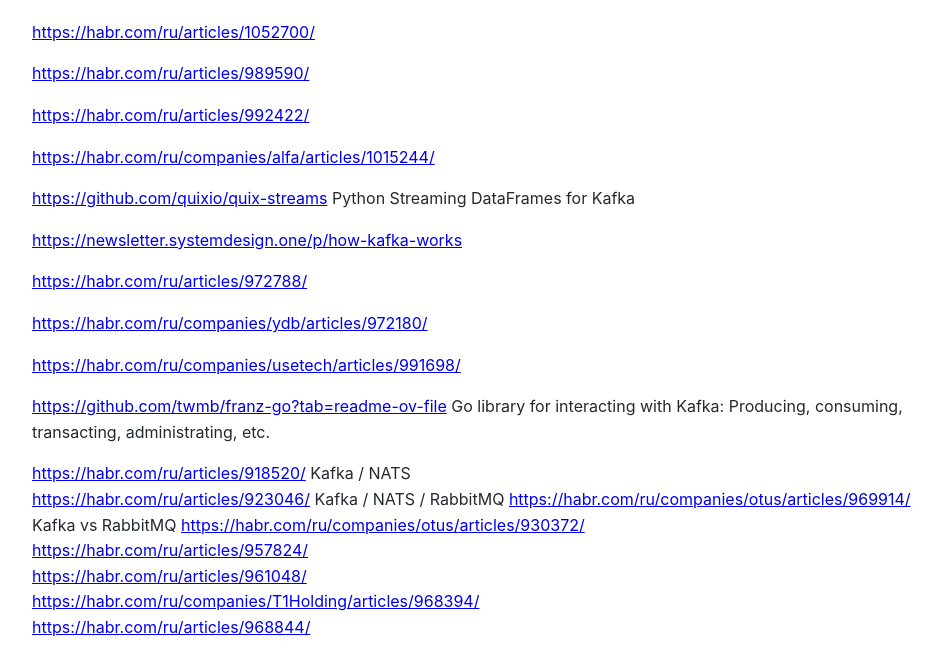
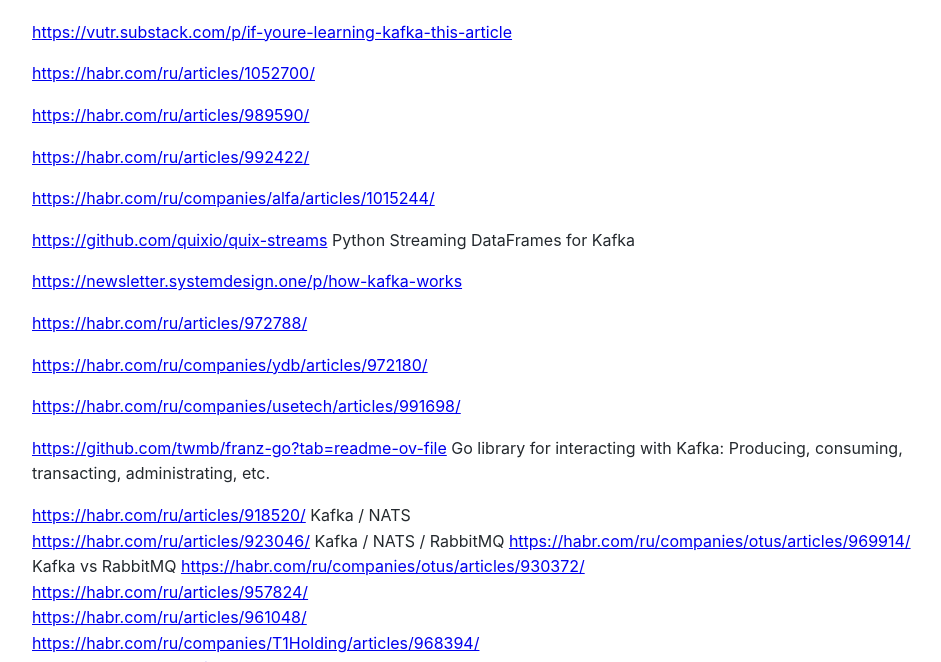
Before and after one commit to Michael-Lubinsky/michael-lubinsky.github.com, a Jekyll site: the page built from kafka/kafka.md, in a window 1280 px wide and 900 px high, scrolled down 1215 px, cut to the strip 238-900 px from the top of the window. Shown: the whole strip, without its empty margins (158-1099 px from the left). Built offline with Jekyll 4.4.1, drawn with Linux system fonts in a browser that asks for light colours; our own code applies the rules of GitHub Pages for plain Markdown files.

Commit message:
Update kafka.md with additional resources
Added links to articles for learning Kafka.

```diff
--- a/kafka/kafka.md
+++ b/kafka/kafka.md
@@ -1,5 +1,7 @@
 ## Kafka
 <img width="1080" height="1351" alt="image" src="https://github.com/user-attachments/assets/18afd3b5-774d-4e79-b49e-174616f90399" />
+
+<https://vutr.substack.com/p/if-youre-learning-kafka-this-article>
 
 <https://habr.com/ru/articles/1052700/>
 
```
